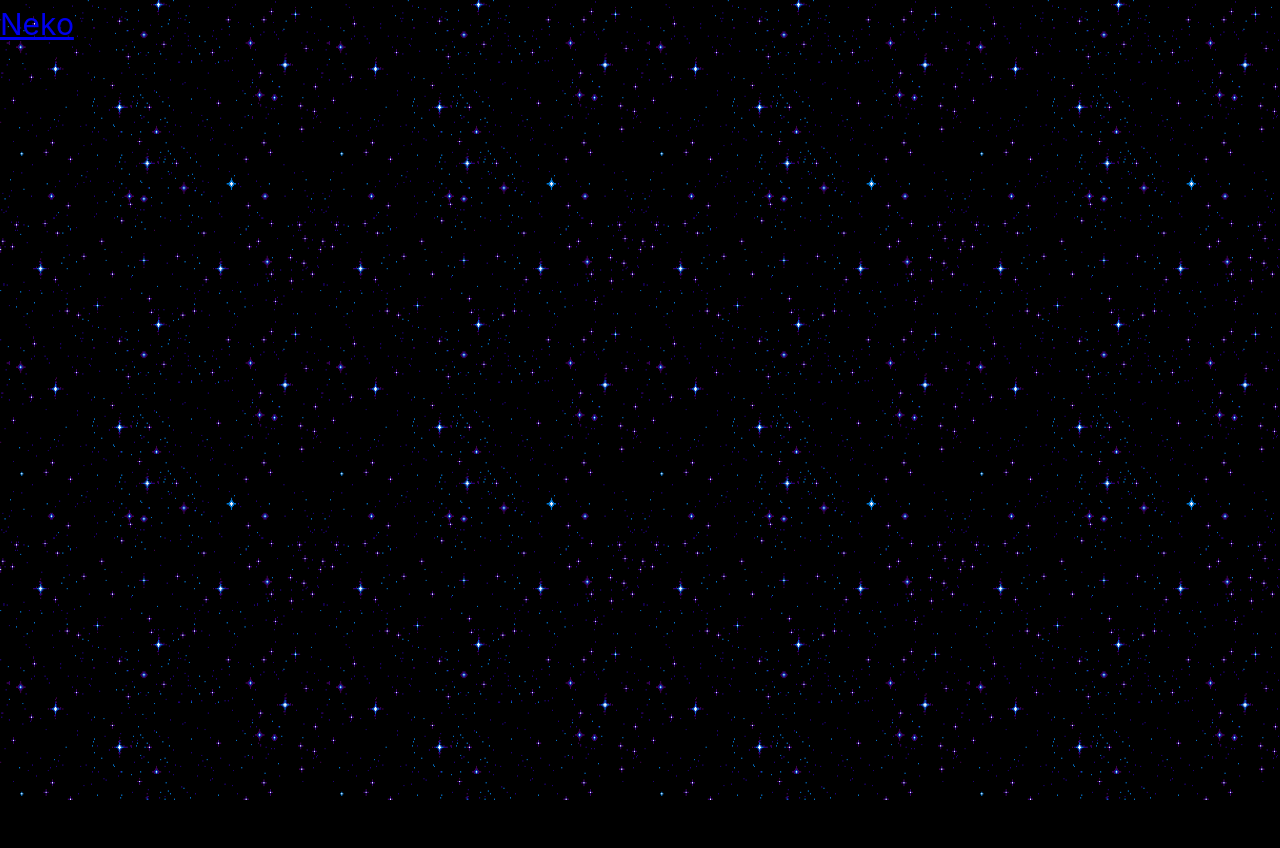
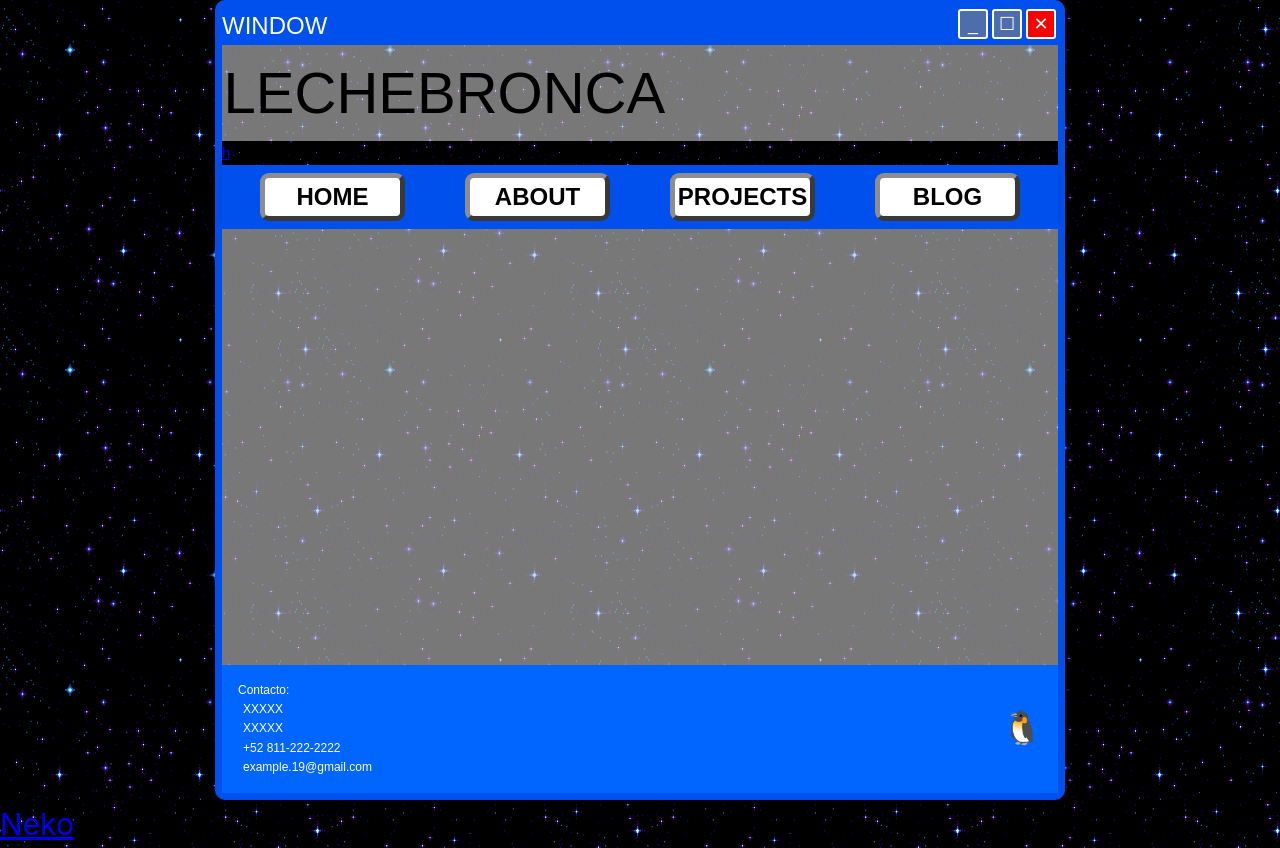
Before and after one commit to JairoLara/lechebronca-front, a Vue app in the folder Lechebronca/: page /projects in a window 1280 px wide. Before the commit this address had no page. Before the commit the page ends 800 px from the top, so only its background shows below. Built offline with nearby package versions, Linux system fonts and the light colour scheme.

Commit message:
projects view

```diff
--- a/Lechebronca/src/components/RetroWindow.vue
+++ b/Lechebronca/src/components/RetroWindow.vue
@@ -11,13 +11,13 @@
     </div>
 
     <div class="window-header">
-      <span class="window-title">Yisus.site</span>
+      <span class="window-title">LECHEBRONCA</span>
     </div>
     <RouterLink to="/admin">h</RouterLink>
     <nav class="nav-bar">
       <button>HOME</button>
       <button>ABOUT</button>
-      <button>PROJECTS</button>
+      <button @click="irAProjects">PROJECTS</button>
       <button>BLOG</button>
     </nav>
 
@@ -43,7 +43,13 @@
 </template>
 
 <script setup>
-// No script needed unless vas a usar props o slots con nombre
+import { RouterLink, useRouter } from 'vue-router';
+const router = useRouter();
+
+function irAProjects() {
+  router.push('/projects');
+
+}
 </script>
 
 <style scoped>
@@ -123,6 +129,10 @@
   width: 145px;
   font-family: 'agency fb', sans-serif;
 }
+.nav-bar button:hover {
+  background: #c0c0c0;
+  border: 5px inset #8d8d8d;
+}
 
 .window-body {
   flex: 1;
--- a/Lechebronca/src/router/index.js
+++ b/Lechebronca/src/router/index.js
@@ -3,6 +3,7 @@ import Upload from '../components/Upload.vue';
 import HomeView from '../views/HomeView.vue';
 import AdminLogin from '@/views/AdminLogin.vue';
 import AdminPanel from '@/views/AdminPanel.vue';
+import ProjectsView from '@/views/ProjectsView.vue';
 
 const routes = [
   { path: '/',
@@ -21,6 +22,11 @@ const routes = [
     name: 'proyectos',
     component: AdminPanel
   },
+  {
+    path: '/projects',
+    name: 'projects',
+    component: ProjectsView
+  }
 ];
 
 const router = createRouter({
--- /dev/null
+++ b/Lechebronca/src/views/ProjectsView.vue
@@ -0,0 +1,9 @@
+<template>
+  <RetroWindow>
+
+  </RetroWindow>
+</template>
+
+<script setup>
+import RetroWindow from '@/components/RetroWindow.vue';
+</script>
```
